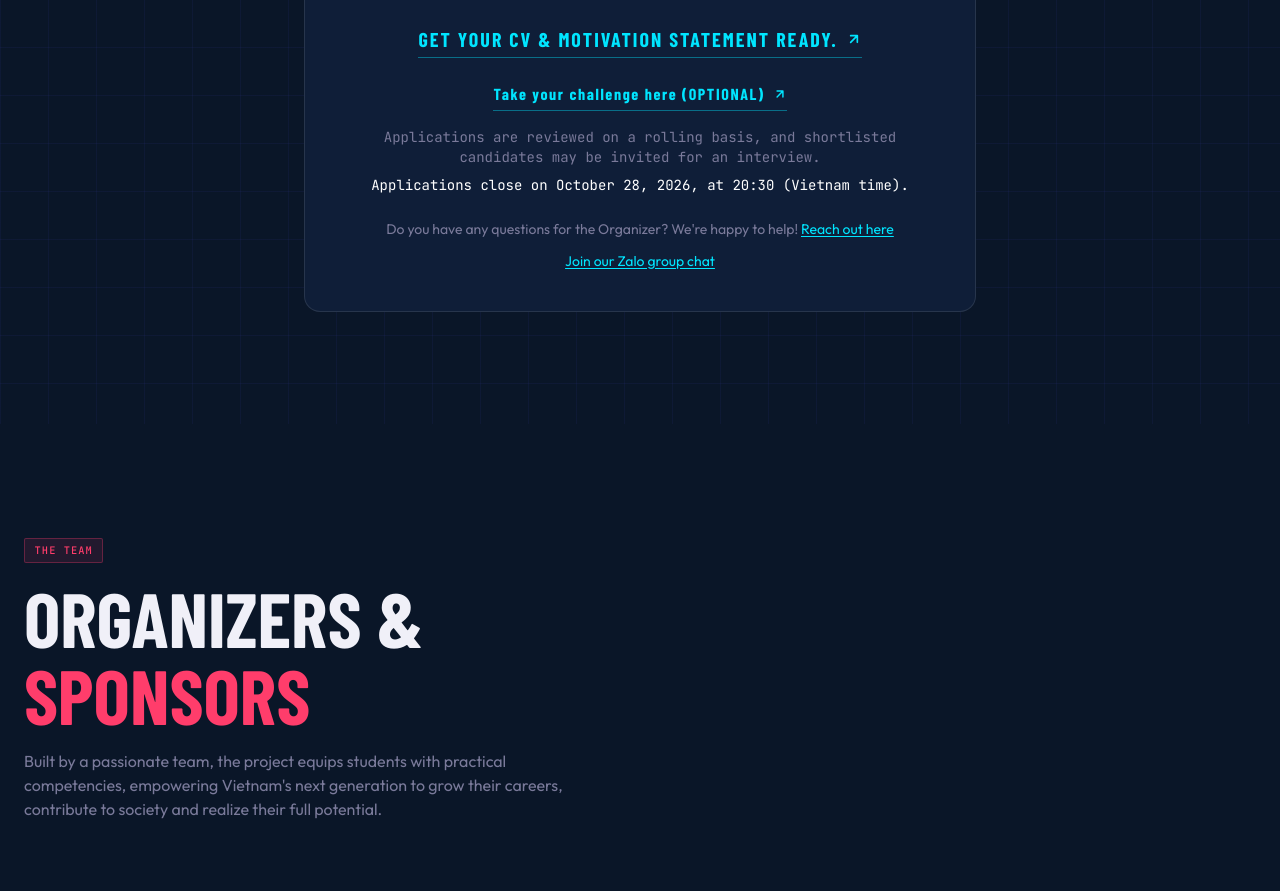
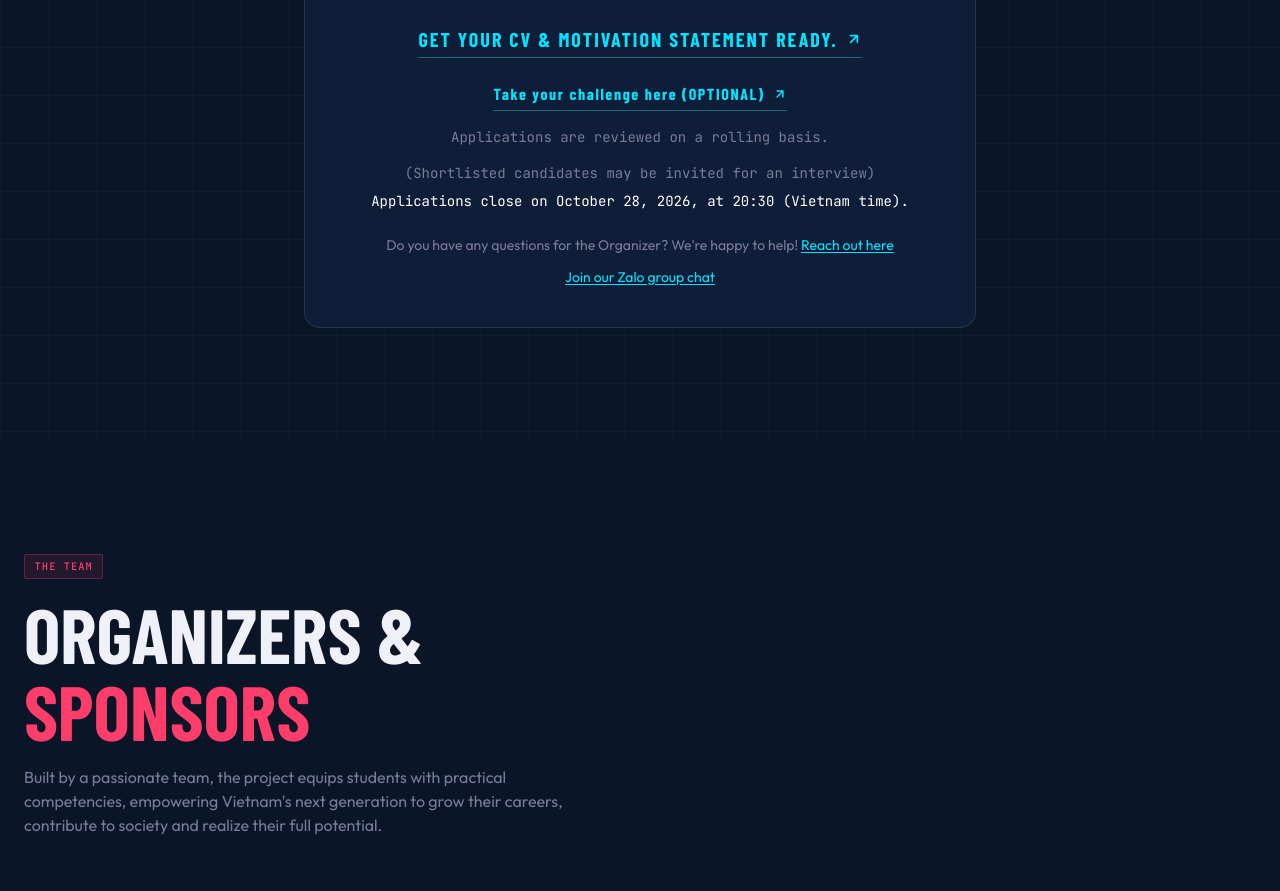
Before and after one commit to nhuynghu/vietleap, a React (Vite) app: page / in a window 1280 px wide. Shown: the part 3980-4871 px from the top of the page. Built offline with nearby package versions, Linux system fonts and the light colour scheme; the HTML template or start-up script is replaced by a standard one; a web font is replaced by a local one.

Commit message:
Update App.tsx

```diff
--- a/src/App.tsx
+++ b/src/App.tsx
@@ -383,7 +383,9 @@ function Register() {
               </svg>
             </a>
           </p>
-          <p className="text-[#7a7a9a] text-sm font-mono mt-4"> Applications are reviewed on a rolling basis, and shortlisted candidates may be invited for an interview.
+          <p className="text-[#7a7a9a] text-sm font-mono mt-4"> Applications are reviewed on a rolling basis.
+          </p>
+          <p className="text-[#7a7a9a] text-sm font-mono mt-4"> (Shortlisted candidates may be invited for an interview)
           </p>
           <p className="text-white text-sm font-mono mt-2">
             Applications close on October 28, 2026, at 20:30 (Vietnam time).
```
